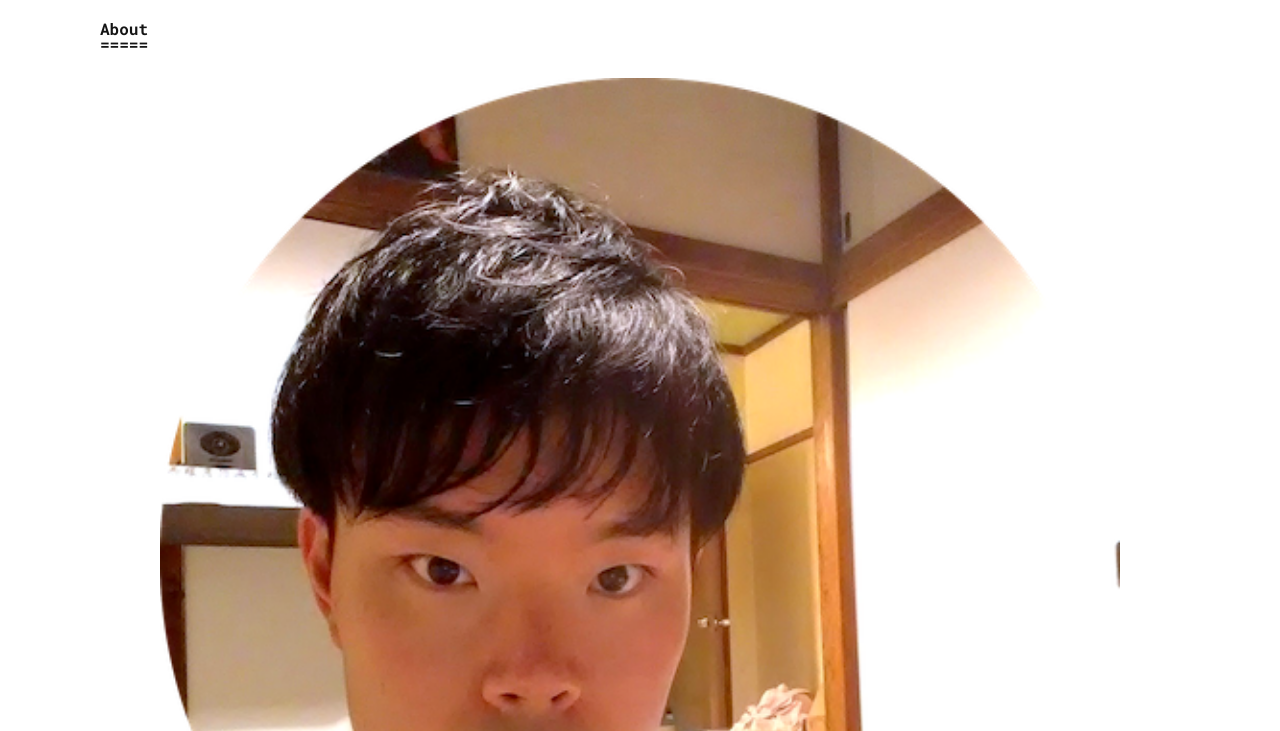
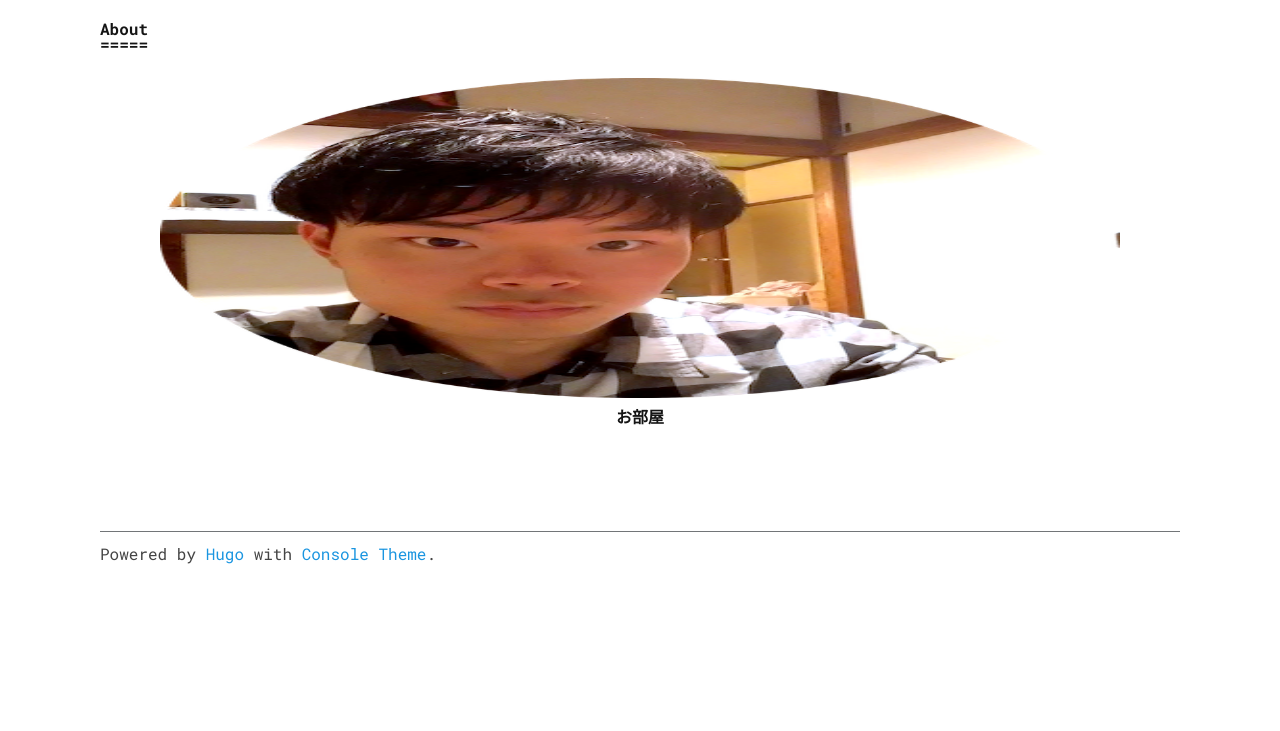
Before and after one commit to NMinato77/NMinato77.github.io, a plain HTML site: page about/index.html in a window 1280 px wide. Shown: the part 69-800 px from the top of the page. Drawn offline with Linux system fonts and the light colour scheme.

Commit message:
modified

```diff
--- a/about/index.html
+++ b/about/index.html
@@ -56,7 +56,7 @@
 
 <h1>About</h1>
 <figure class="left">
-    <img src="profile_room.png" width="50%" height="50%"/> <figcaption>
+    <img src="profile_room.png" width="320" height="320"/> <figcaption>
             <h4>お部屋</h4>
         </figcaption>
 </figure>
```
